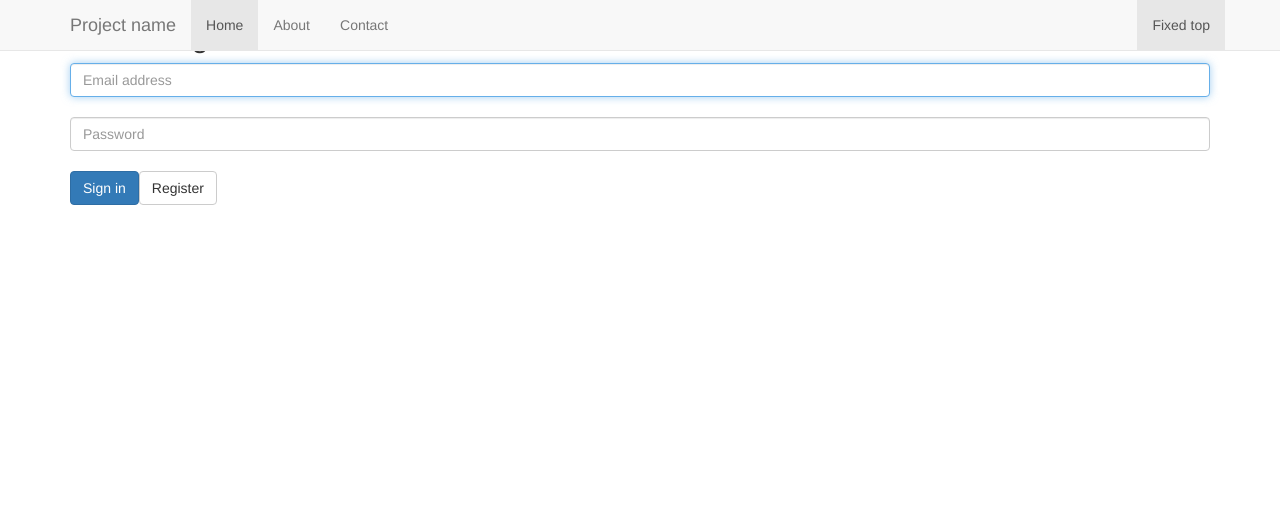
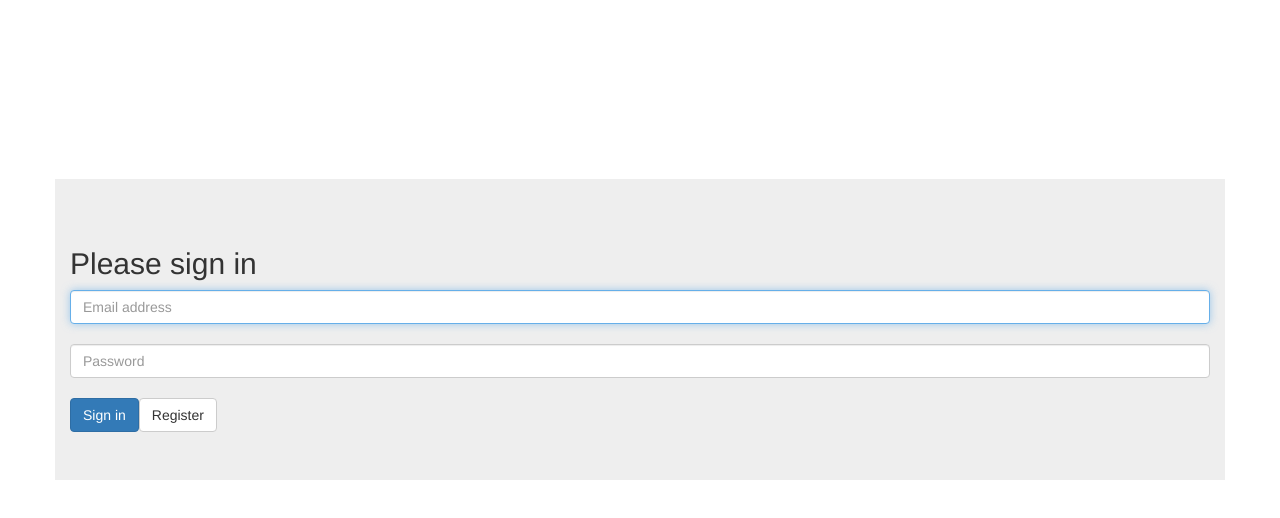
Before and after one commit to vikashask/User-Product-Portal-React, a React (Create React App) app in the folder react/: page / in a window 1280 px wide. Shown: the top 518 px of the page. Built offline with nearby package versions, Linux system fonts and the light colour scheme; what redux-immutable-state-invariant would draw is missing.

Commit message:
login design change

```diff
--- a/react/src/App.js
+++ b/react/src/App.js
@@ -23,9 +23,7 @@ class App extends Component {
     return (
       <Router>
           <div>
-              <Header subtitle="React"/>
-              <div>
-                    <div>
+              {/* <Header subtitle="React"/> */}
                     <Switch>
                         <Route path='/' component={Login} exact/>
                         <Route path='/register' component={Register} />
@@ -40,9 +38,6 @@ class App extends Component {
                         <Route path='/start-test' component={StartTest} />
                         <Route component={PageNotFound} />
                     </Switch>
-                    </div>
-                </div>
-
           </div>
       </Router>
   );
--- a/react/src/components/Login.js
+++ b/react/src/components/Login.js
@@ -83,12 +83,14 @@ class Login extends React.Component {
           message = <MessageBar errorMsg={this.state.errorMsg} className={this.state.class}/>
         }
         return(
-            <div className="container">
+            <div className="container jumbotron margin-top-login">
                 {message}
                 <form className="form-signin">
                     <h2 className="form-signin-heading">Please sign in</h2>
+                    <label for="inputEmail" class="sr-only">Email address</label>
                     <input type="email" id="inputEmail" value={this.state.email} onChange={this.emailChange} className="form-control" placeholder="Email address" required autoFocus />
                     <br></br>
+                    <label for="inputPassword" class="sr-only">Password</label>
                     <input type="password" id="inputPassword" value={this.state.password} onChange={this.passwordChange} className="form-control" placeholder="Password" required />
                     <br></br>
                     <button onClick={this.login} className="btn btn-primary" type="submit">Sign in</button>
--- a/react/src/style/index.css
+++ b/react/src/style/index.css
@@ -1,4 +1,4 @@
-a.activeNavLink {
+/* a.activeNavLink {
     font-weight: bold;
     font-size: 18px;
     list-style-type: none;
@@ -81,4 +81,7 @@ li.nav {
 }
 .text-left{
     text-align: left;
+} */
+.margin-top-login{
+    margin-top: 14%
 }
```
